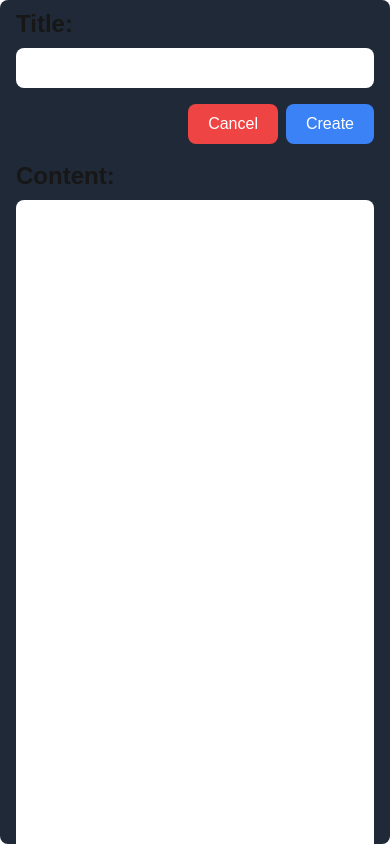
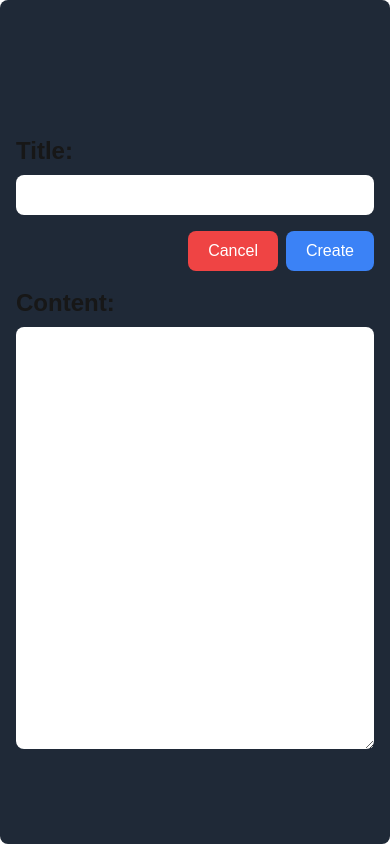
Before and after one commit to Engrkem73/mynotebook, a Next.js app: page /notebooks/new in a window 390 px wide. Built offline with nearby package versions, Linux system fonts and the light colour scheme.

Commit message:
fixed edit content and mobile issues

```diff
--- a/app/globals.css
+++ b/app/globals.css
@@ -15,19 +15,18 @@
 }
 
 html, body {
-  @apply h-full;
+  height: 100%;
+  margin: 0;
+  padding: 0;
 }
 
 body {
   color: var(--foreground);
   background: var(--background);
   font-family: Arial, Helvetica, sans-serif;
-  flex: 1;
+  min-height: 100vh;
   display: flex;
   flex-direction: column;
-  min-height: 100vh;
-  max-height: auto;
-  align-items: center;
 }
 
 .header {
@@ -39,7 +38,8 @@ body {
 }
 
 .notebook-container {
-  @apply flex flex-col items-center w-full min-w-[100%] min-h-screen pt-0;
+  @apply flex-1 flex flex-col items-center w-full min-w-[100%];
+  min-height: calc(100vh - 200px); /* Accounting for header and footer */
 }
 
 .welcome-container {
@@ -90,11 +90,23 @@ li{
 }
 
 main {
-  @apply flex flex-col items-center justify-center min-h-[calc(100vh-100px)];
+  @apply flex-1 flex flex-col items-center w-full;
+}
+.main-content{
+  position: relative;
+  top: 100px;
+  width: 100%;
+  min-height: calc(100vh - 200px);
+  padding-bottom: 100px;
 }
 
 footer {
-  @apply flex flex-col items-center justify-center w-full h-[100px] bg-gray-800;
+  @apply w-full h-[100px] bg-gray-800;
+  margin-top: 10px;
+  display: flex;
+  flex-direction: column;
+  align-items: center;
+  justify-content: center;
 }
 
 .notebook-form{
@@ -130,7 +142,7 @@ footer {
 }
 
 .content-input{
-  @apply w-[80%] h-[80vh] text-black  text-2xl rounded-lg mt-0 pt-0 pl-5 pr-5 overflow-y-auto;
+  @apply w-[80%] h-[70vh] text-black  text-2xl rounded-lg mt-0 pt-0 pl-5 pr-5 overflow-y-auto;
 }
 
 .cancel-button{
@@ -189,6 +201,10 @@ footer {
   .notebook-form {
     @apply flex flex-col w-[100%] h-full pt-10 gap-4;
   }
+  .content-input {
+    @apply w-[90%] h-[50vh] text-lg;
+    margin: 0 auto;
+  }
   .label {
     @apply flex flex-col gap-2 items-start;
   }
--- a/app/page.tsx
+++ b/app/page.tsx
@@ -31,6 +31,7 @@ export default async function Home() {
                 <SignOut/>
               </div>
             </div>
+            <div className='main-content'>
             <div className='flex flex-row items-center justify-center items-center w-full pt-10'>
               <h1 className='text-2xl font-bold mb-4'>Your Notebooks:</h1>
             </div>
@@ -41,6 +42,7 @@ export default async function Home() {
             </div>
             <NotebooksList notebooks={notebooks} />
           </div>
+          </div>
           <Footer />
         </main>
     );
```
Also changed, not shown: 1 other file (tests, documents, lock files or other folders).
